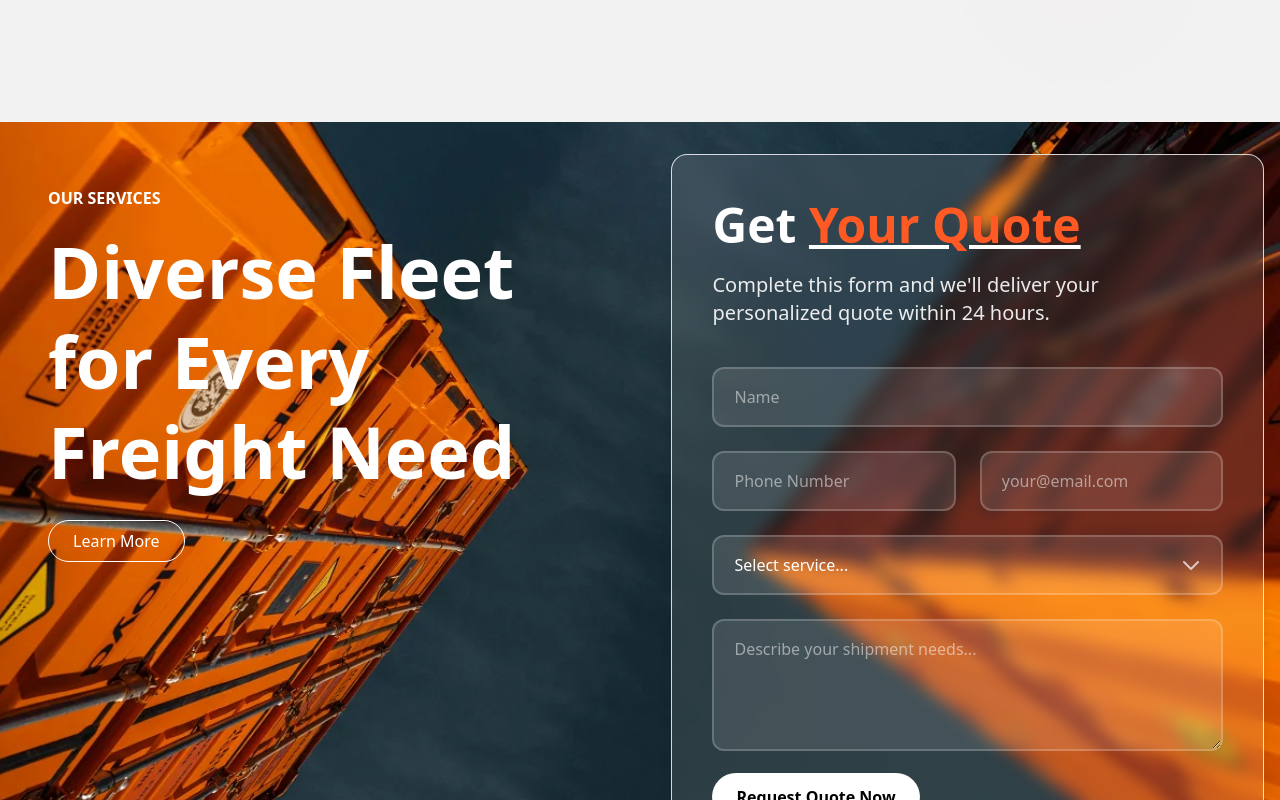
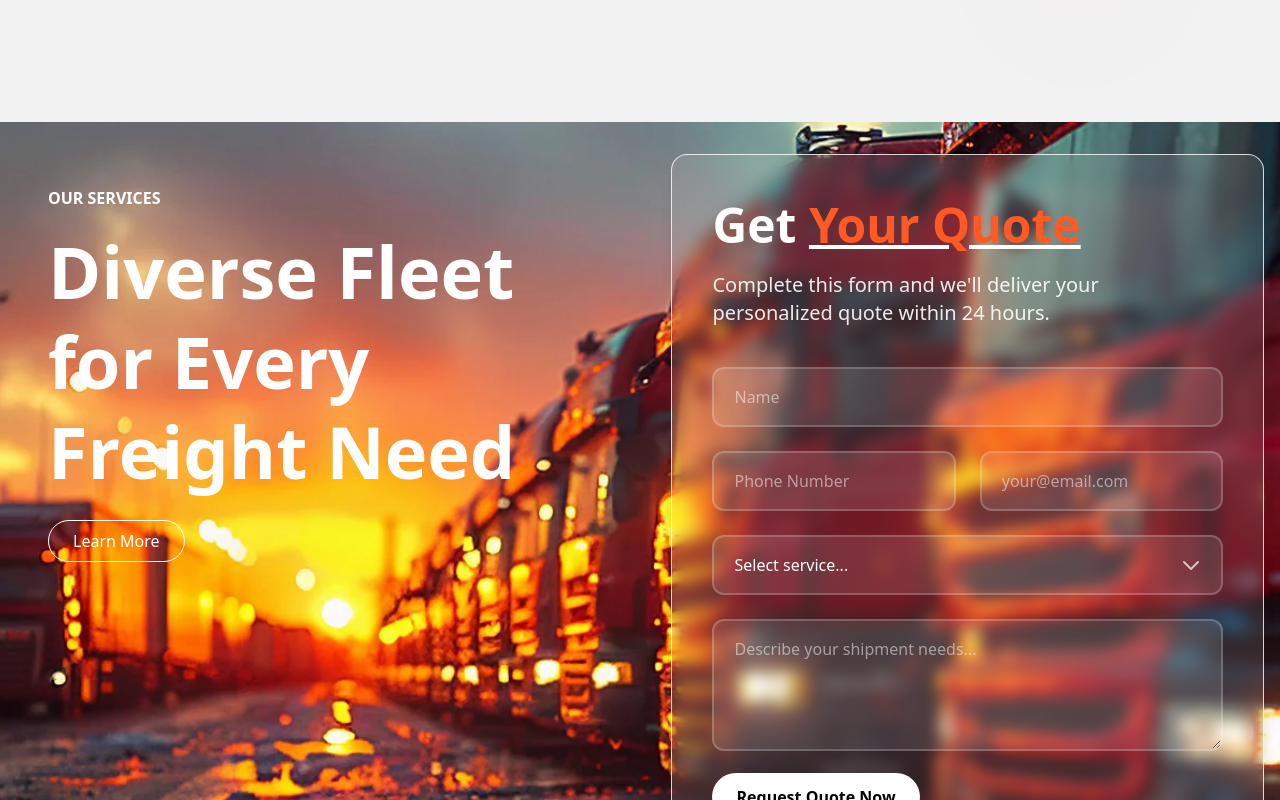
Before and after one commit to drjarnohabicht001/shipping, a Next.js app: page /about in a window 1280 px wide. Shown: the part 2000-2800 px from the top of the page. Built offline with nearby package versions, Linux system fonts and the light colour scheme.

Commit message:
Implement code changes to enhance functionality and improve performance

```diff
--- a/src/app/components/MainContact.tsx
+++ b/src/app/components/MainContact.tsx
@@ -1,13 +1,28 @@
+'use client';
 import { Button } from "@/Components/Button";
 import Image from "next/image";
 import contain from '../../../public/img/contain.webp';
+import contact2bg from '../../../public/img/contact2bg.webp';
+import { usePathname } from "next/navigation";
 
 export default function ServiceSection() {
+    const pathname = usePathname();
+
+
+    const backgroundImage = (() => {
+        if (pathname.startsWith("/about")) return contact2bg;
+        if (pathname.startsWith("/services")) return contain;
+        return contain;
+    })();
+
+
+
+
     return (
         <section className="relative w-full py-8 h-auto  overflow-hidden">
             <div className="absolute inset-0 z-0">
                 <Image
-                    src={contain}
+                    src={backgroundImage}
                     alt="Fleet background"
                     fill
                     style={{ objectFit: "cover" }}
```
Also changed, not shown: public/img/contact2bg.webp (added).
